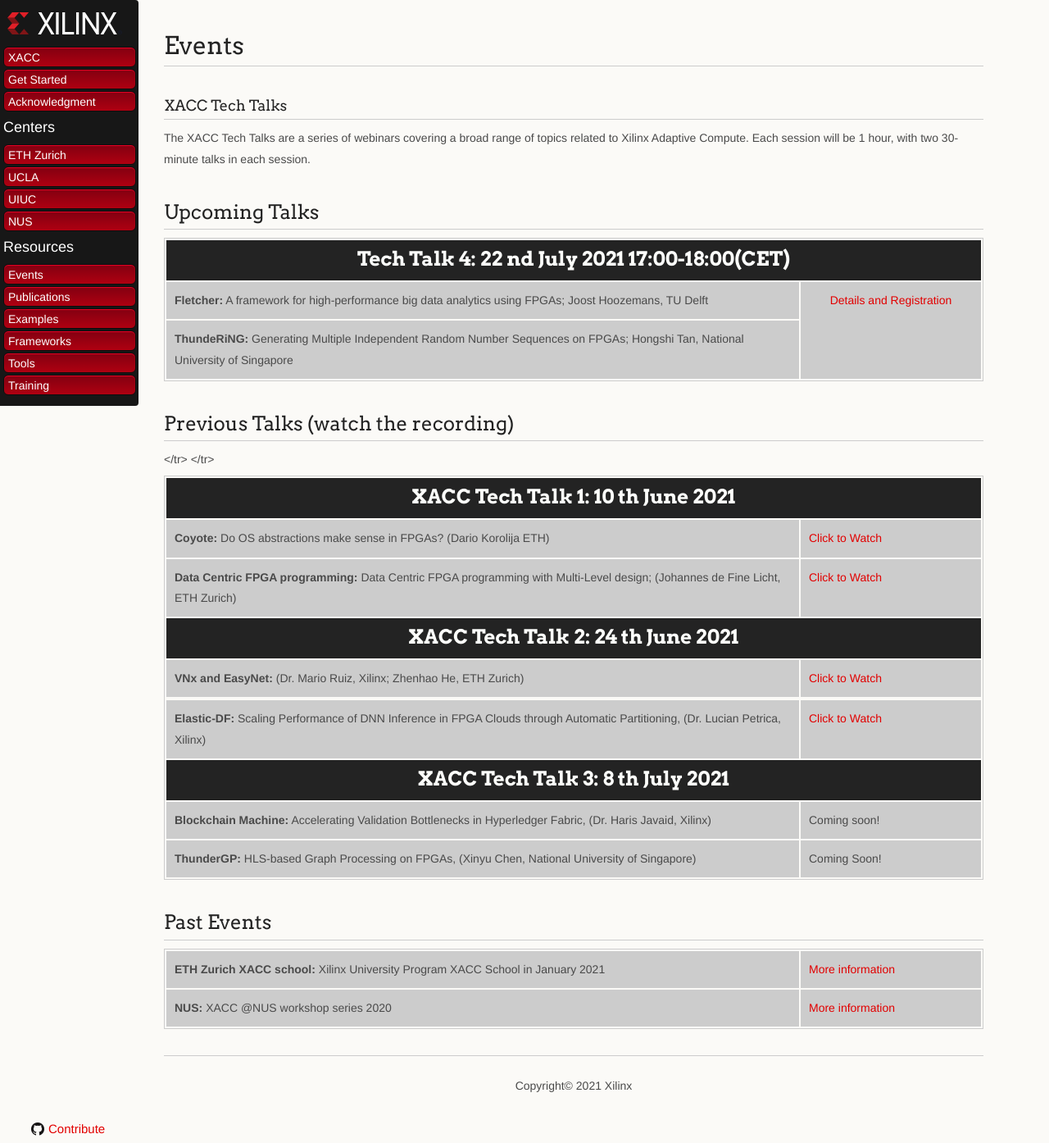
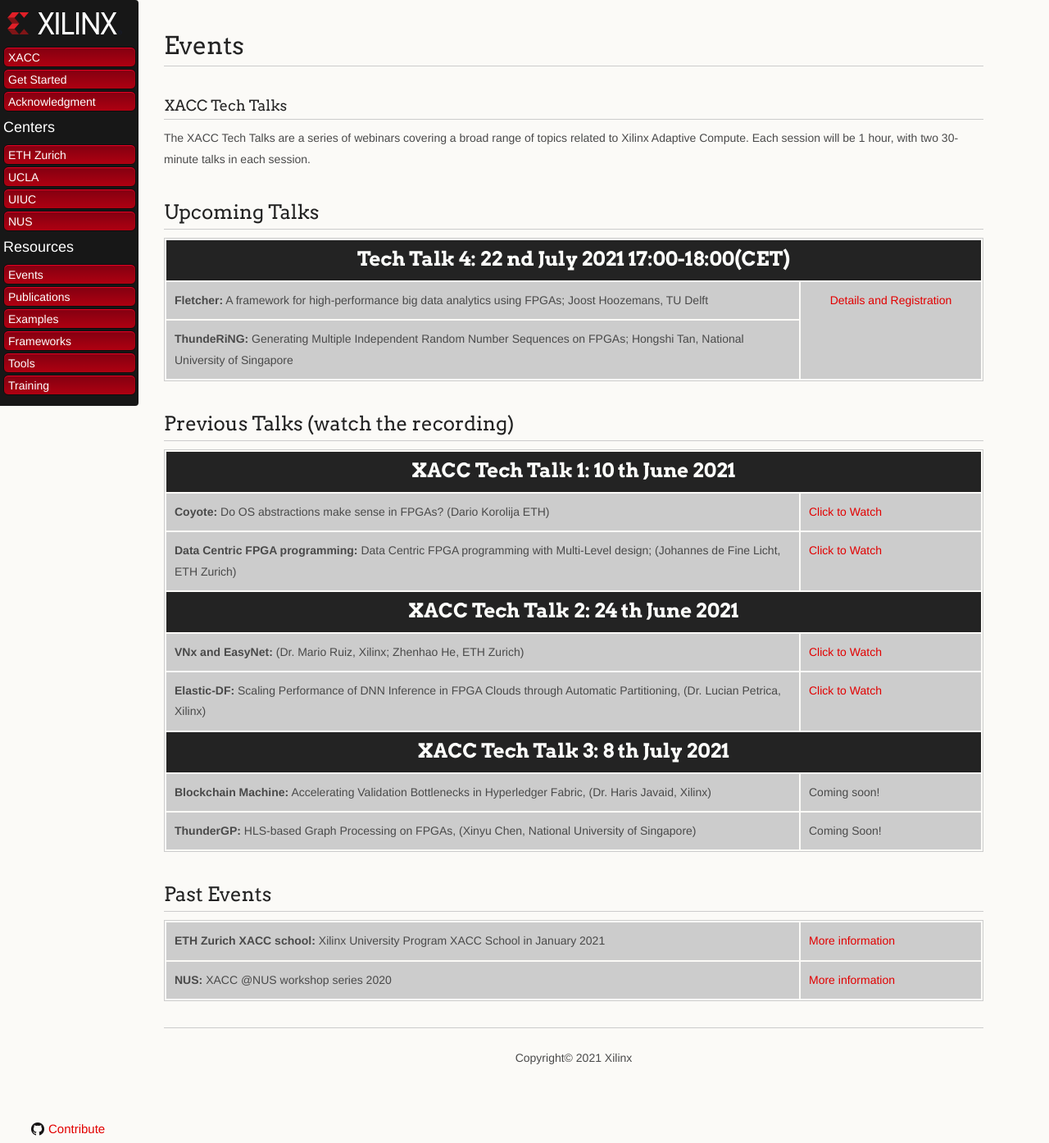
Before and after one commit to Xilinx/xacc, a Jekyll site: the page built from docs/events.md, in a window 1280 px wide and 1394 px high. Shown: the whole window at 82% size. Built offline with Jekyll 4.4.1, drawn with Linux system fonts in a browser that asks for light colours; our own code applies the rules of GitHub Pages for plain Markdown files.

Commit message:
6
Commit 7

9

10

```diff
--- a/docs/events.md
+++ b/docs/events.md
@@ -56,7 +56,6 @@
       <a href="https://youtu.be/un7wck0IkGs?t=88">Click to Watch</a>
     </td>
   </tr>
-  </tr>
   <tr>
     <td>
       <strong>Data Centric FPGA programming:</strong> Data Centric FPGA programming with Multi-Level design; (Johannes de Fine Licht, ETH Zurich)
@@ -79,31 +78,38 @@
     <td>
       <a href="https://www.youtube.com/watch?v=P93WlrBVxoM&t=120s">Click to Watch</a>
     </td>
-   <tr></tr>
+  </tr>
+  <tr>
     <td>
       <strong>Elastic-DF:</strong> Scaling Performance of DNN Inference in FPGA Clouds through Automatic Partitioning, (Dr. Lucian Petrica, Xilinx)
     </td>
     <td>
       <a href="https://www.youtube.com/watch?v=P93WlrBVxoM&t=1851s">Click to Watch</a>
     </td>
-  </tr><tr>
+  </tr>
+  <tr>
     <th style="text-align: center" colspan="2">
       <font size="+2">
         <strong>XACC Tech Talk 3: 8 <sup>th</sup> July 2021 </strong>
       </font>
     </th>
-  </tr><tr>
+  </tr>
+  <tr>
     <td>
       <strong>Blockchain Machine:</strong> Accelerating Validation Bottlenecks in Hyperledger Fabric, (Dr. Haris Javaid, Xilinx)
     </td>
     <td>
       <a href=""></a>Coming soon!
     </td>
-  </tr></tr><tr><td>
+   </tr>
+   <tr>
+    <td>
       <strong>ThunderGP:</strong> HLS-based Graph Processing on FPGAs, (Xinyu Chen, National University of Singapore)
-    </td><td>
+    </td>
+    <td>
       <a href=""></a>Coming Soon!
-    </td></tr>
+    </td>
+    </tr>
 </table>
 
 
```
